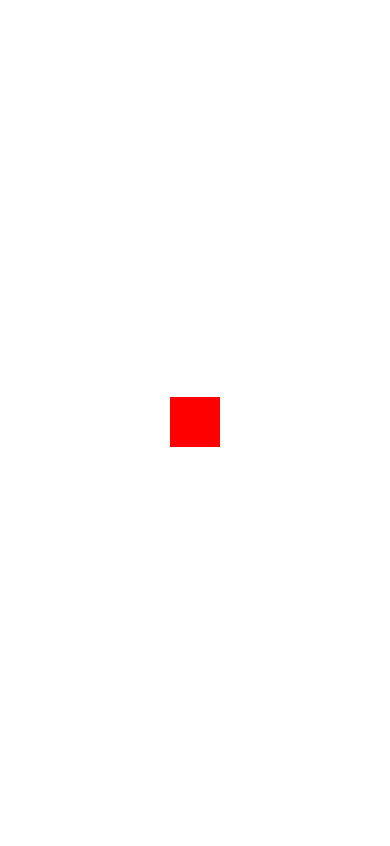
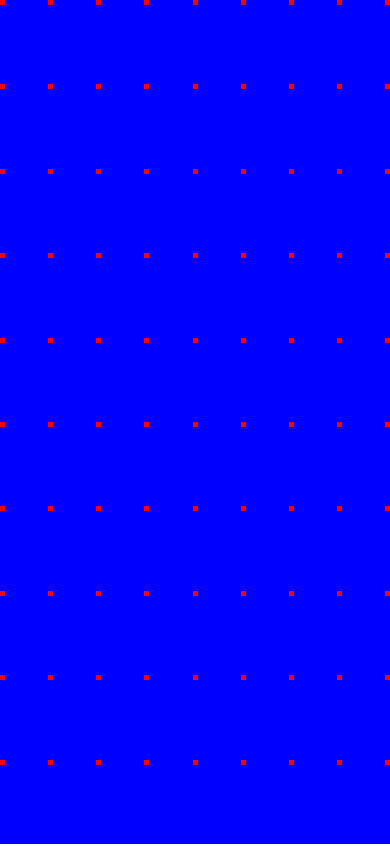
Before and after one commit to BrooklinJazz/react-native-animated, a React Native app: screen / in a window 390 px wide. Built offline with nearby package versions, Linux system fonts and the light colour scheme.

Commit message:
repeat background pattern

```diff
--- a/App.tsx
+++ b/App.tsx
@@ -1,6 +1,6 @@
-import React, { useState } from "react";
+import React, { useState, useEffect } from "react";
 import styled from "styled-components/native";
-import { DelayExample } from "./DelayExample";
+import { Animated, Easing, View, useWindowDimensions } from "react-native";
 
 const Center = styled.View`
   width: 100%;
@@ -9,12 +9,45 @@ const Center = styled.View`
   align-items: center;
 `;
 
+const Block = styled.View`
+  background-color: red;
+  height: 5px;
+  width: 5px;
+`;
+
+const BlockRow = ({ style = {} }: {style: any}) => {
+  return <Animated.View style={[{width: "100%", justifyContent: "space-between", flexDirection: "row"}, style]}>
+    {new Array(9).fill(0).map(_ => <Block/>)}
+  </Animated.View>
+};
+
 export default function App() {
+  const { height } = useWindowDimensions();
+  const blockNumber = 10;
 
+  let animation = new Animated.Value(0);
+
+  useEffect(() => {
+    Animated.loop(
+      Animated.timing(animation, {
+        toValue: height,
+        duration: 10000,
+        easing: Easing.linear,
+      })
+    ).start()
+  }, []);
+
+  const calc = (percent: number) => {
+    const ratio = (height / 100) * percent
+
+    return ratio
+  }
+  // const calc = (index: number) => Animated.add(repeat, (height / 10 * index)) % height
 
   return (
-    <Center>
-      <DelayExample/>
-    </Center>
+    <View style={{ flex: 1, backgroundColor: "blue" }}>
+      {new Array(10).fill(0).map((_, index) => {
+        return <BlockRow style={{position: "absolute", top: Animated.modulo(Animated.add(animation, calc(index * 10)), height)}} />})}
+    </View>
   );
 }
--- a/useLoopAnimation.ts
+++ b/useLoopAnimation.ts
@@ -13,5 +13,5 @@ export const useLoopAnimation = (animationFn: () => Animated.CompositeAnimation)
     useEffect(() => () => {
       stopped = true;
     });
-    return [loopAnimation];
+    return loopAnimation;
   };
```
